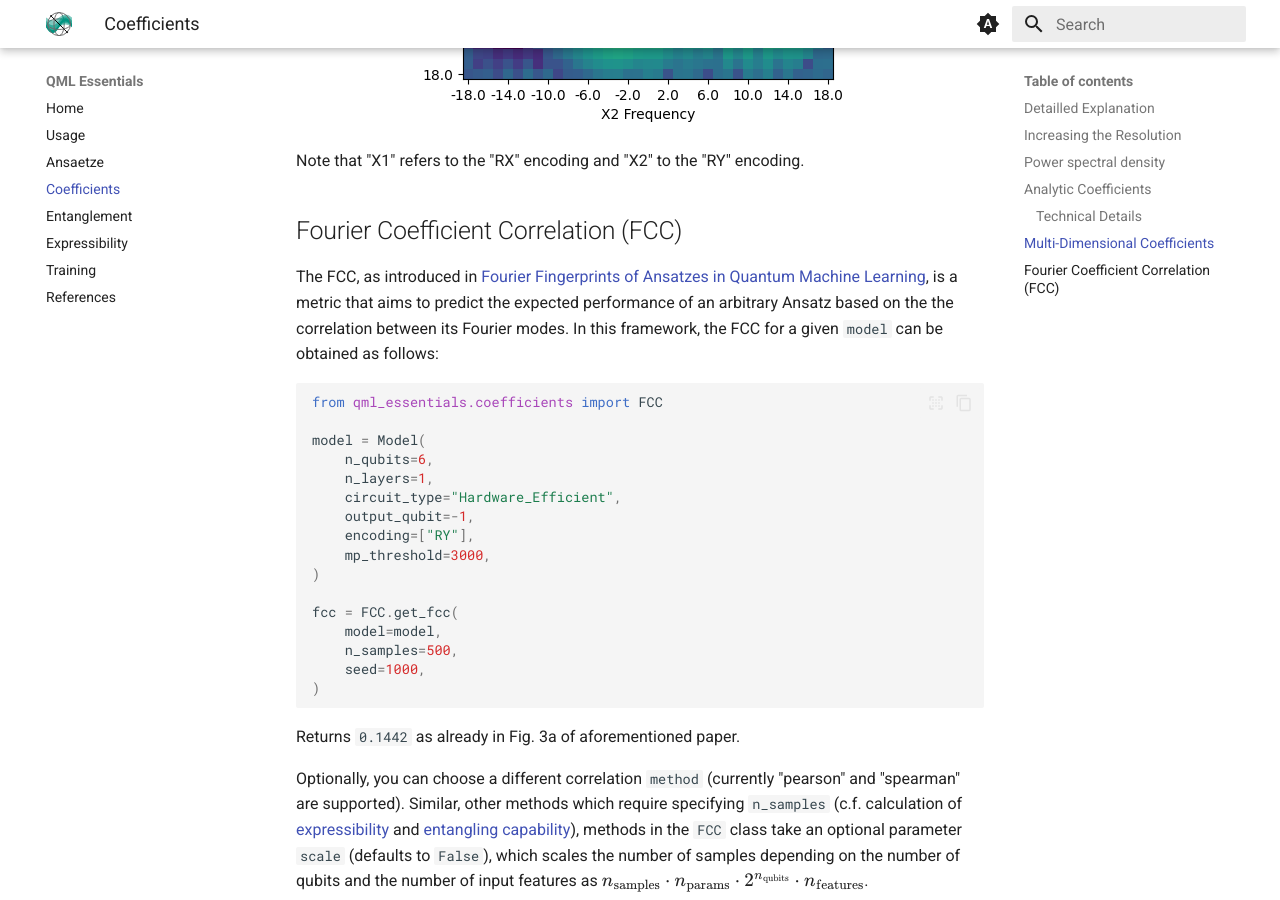
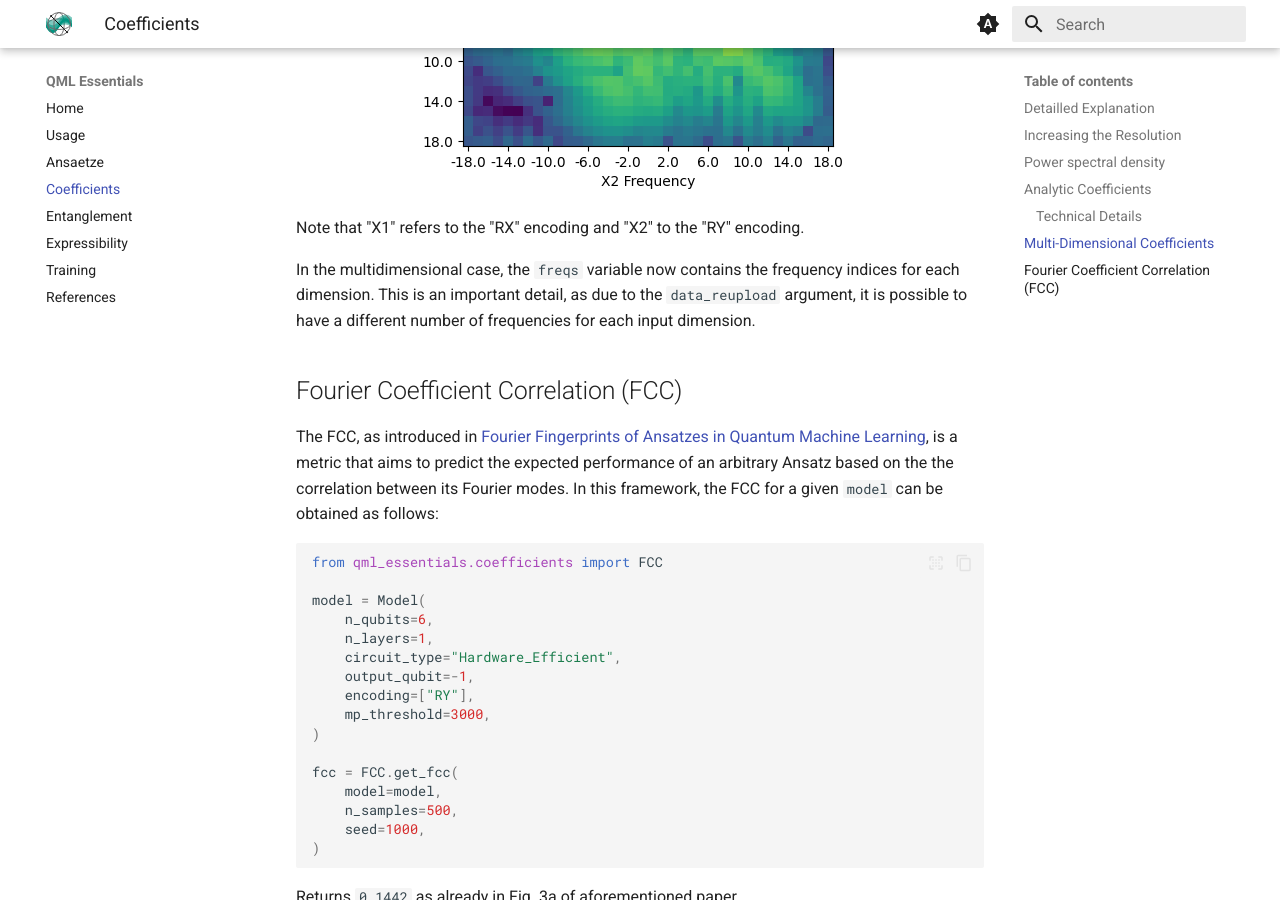
Before and after one commit to cirKITers/qml-essentials, an MkDocs documentation site: the page built from docs/coefficients.md, in a window 1280 px wide and 900 px high, scrolled down 6883 px. Built offline with MkDocs 1.6.1 and Material for MkDocs 9.7.7, drawn with Linux system fonts in a browser that asks for light colours; emoji names are drawn with the system emoji font; some of the changed text lies outside the part shown.

Commit message:
updated/fixed docs
Signed-off-by: Melvin Strobl <lc3267@kit.edu>

````diff
--- a/docs/coefficients.md
+++ b/docs/coefficients.md
@@ -14,8 +14,10 @@ model = Model(
             circuit_type="Hardware_Efficient",
         )
 
-coeffs = Coefficients.get_spectrum(model)
+coeffs, freqs = Coefficients.get_spectrum(model)
 ```
+
+Here, the coefficients are stored in the `coeffs` variable, and the corresponding frequency indices are stored in the `freqs` variable.
 
 But wait! There is much more to this. Let's keep on reading if you're curious :eyes:.
 
@@ -184,6 +186,9 @@ Using a logarithmic color bar, one obtains the following 2D-spectrum:
 
 Note that "X1" refers to the "RX" encoding and "X2" to the "RY" encoding.
 
+In the multidimensional case, the `freqs` variable now contains the frequency indices for each dimension.
+This is an important detail, as due to the `data_reupload` argument, it is possible to have a different number of frequencies for each input dimension.
+
 ## Fourier Coefficient Correlation (FCC)
 
 The FCC, as introduced in [Fourier Fingerprints of Ansatzes in Quantum Machine Learning](https://doi.org/10.48550/arXiv.2508.20868), is a metric that aims to predict the expected performance of an arbitrary Ansatz based on the the correlation between its Fourier modes.
````
